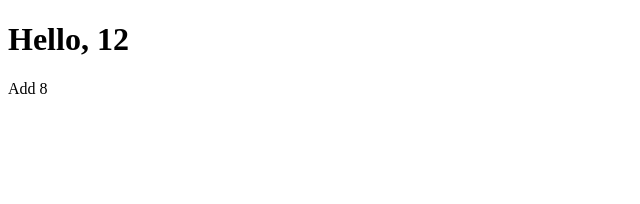
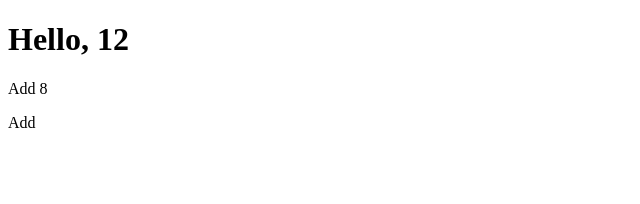
Before and after one commit to Khenya/Angular_Course-, an Angular app: page / in a window 1280 px wide. Shown: the top 204 px of the page, without its empty margins (0-640 px from the left). Built offline with nearby package versions, Linux system fonts and the light colour scheme.

Commit message:
[20-09-2024] Task: print just pares

```diff
--- a/src/app/app.component.html
+++ b/src/app/app.component.html
@@ -1,3 +1,4 @@
 <h1>Hello, {{ title + 2 }}</h1>
 <p>Add {{ sum(3,5) }}</p>
+<p>Add {{ getArray() }}</p>
 <!-- <p>Subtract {{ subtract(9,5) }}</p> -->
--- a/src/app/app.component.ts
+++ b/src/app/app.component.ts
@@ -23,4 +23,11 @@
     return num1 - num2
   }
 
+
+  public getArray(): void{
+    const persons: number[] = [1, 2, 3, 4, 5, 6].filter(person => person % 2 === 0);
+    for (let index = 0; index < persons.length; index++) {
+      console.log('person = ', persons[index]);
+    }
+  }
 }
```
